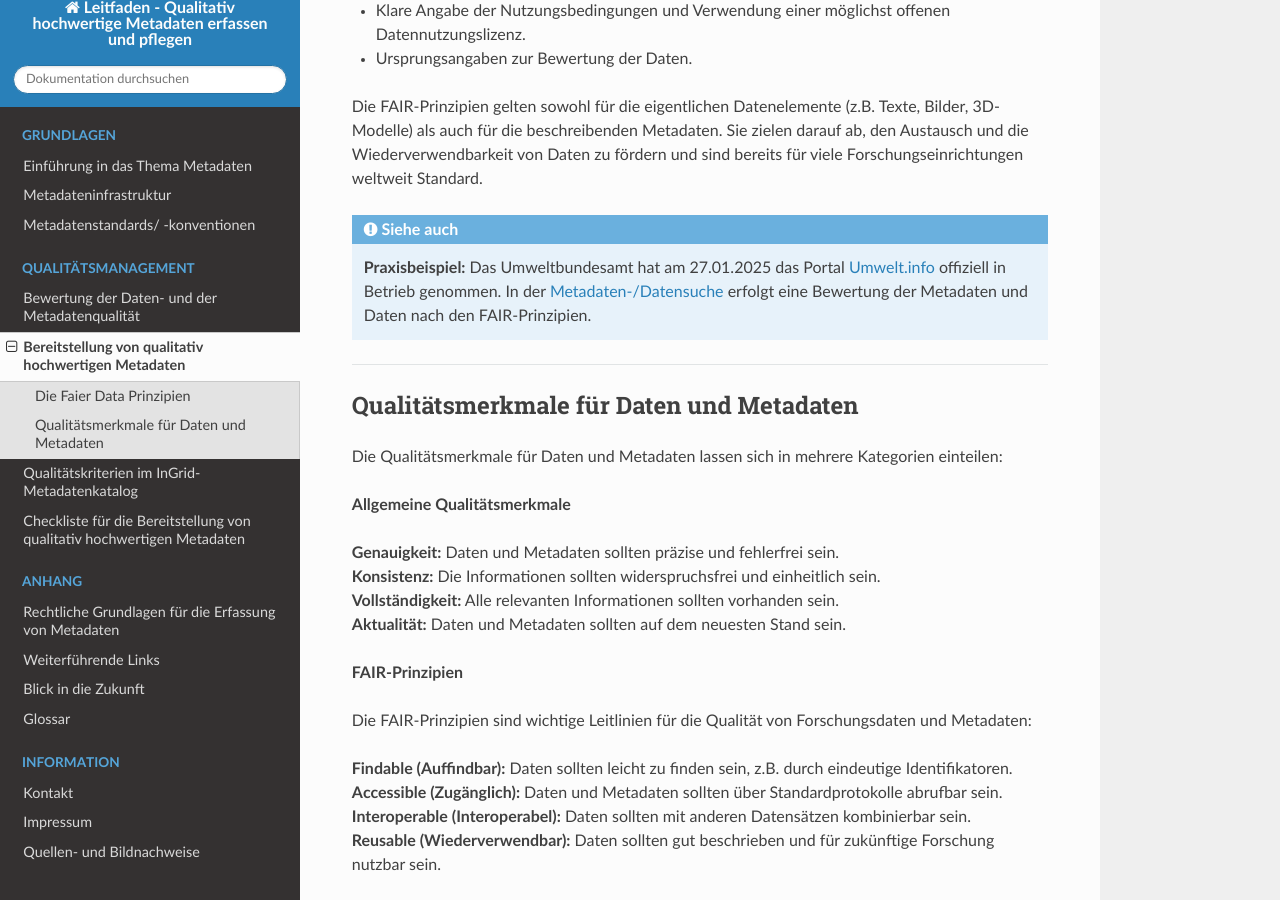
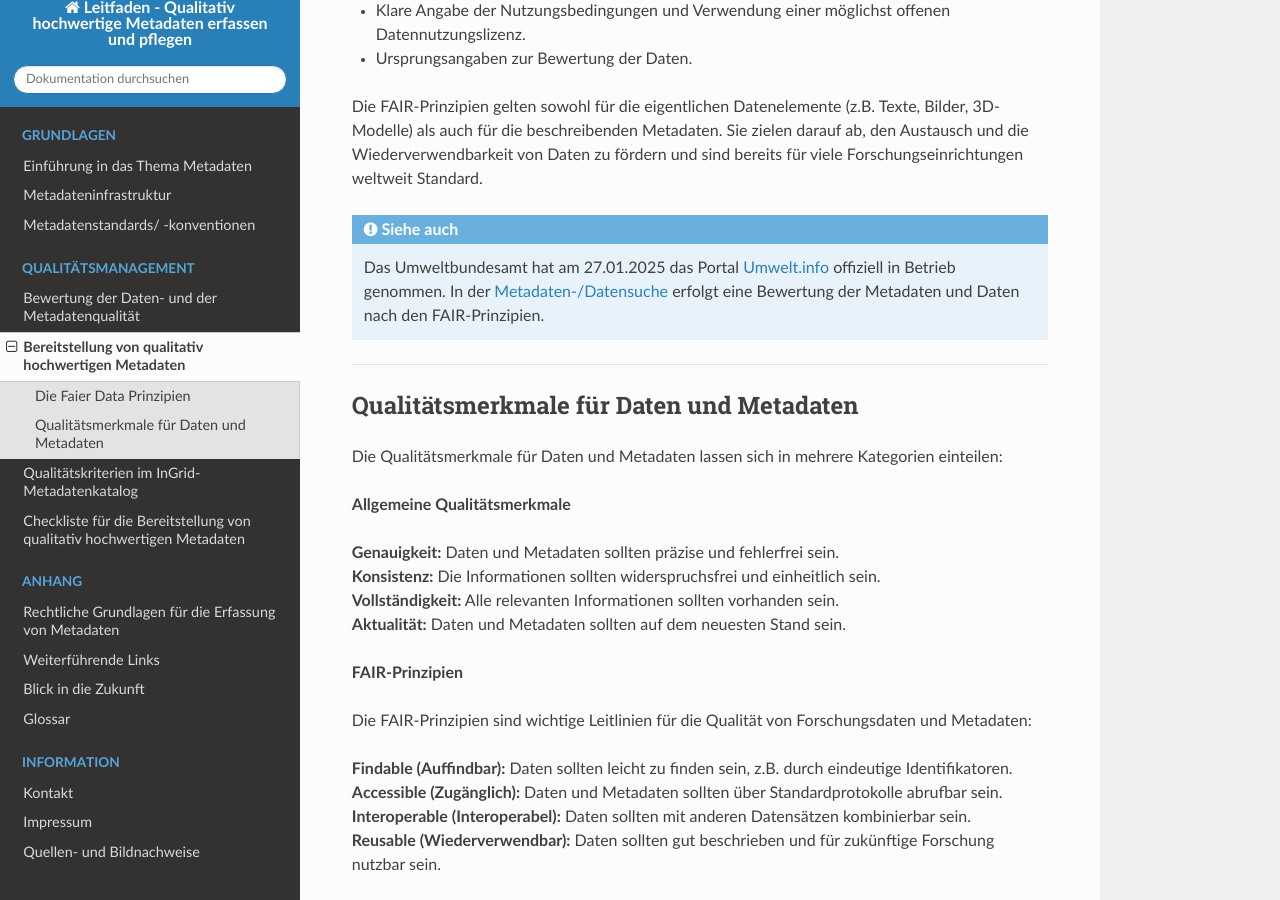
Before and after one commit to tomiwo/ingrid-mdk-st-high-quality-metadata, a Sphinx documentation site: the page built from docs/qualitaetsmanagement/bereitstellung.rst, in a window 1280 px wide and 900 px high, scrolled down 879 px. Built offline with Sphinx 7.4.7 and the Read the Docs theme 3.1.0, drawn with Linux system fonts in a browser that asks for light colours.

Commit message:
Update bereitstellung.rst

```diff
--- a/docs/qualitaetsmanagement/bereitstellung.rst
+++ b/docs/qualitaetsmanagement/bereitstellung.rst
@@ -41,7 +41,7 @@
 Die FAIR-Prinzipien gelten sowohl für die eigentlichen Datenelemente (z.B. Texte, Bilder, 3D-Modelle) als auch für die beschreibenden Metadaten. Sie zielen darauf ab, den Austausch und die Wiederverwendbarkeit von Daten zu fördern und sind bereits für viele Forschungseinrichtungen weltweit Standard.
 
 
-.. seealso:: **Praxisbeispiel:** Das Umweltbundesamt hat am 27.01.2025 das Portal `Umwelt.info <https://umwelt.info/de/>`_ offiziell in Betrieb genommen. In der `Metadaten-/Datensuche <https://umwelt.info/de/suche>`_ erfolgt eine Bewertung der Metadaten und Daten nach den FAIR-Prinzipien.
+.. seealso:: Das Umweltbundesamt hat am 27.01.2025 das Portal `Umwelt.info <https://umwelt.info/de/>`_ offiziell in Betrieb genommen. In der `Metadaten-/Datensuche <https://umwelt.info/de/suche>`_ erfolgt eine Bewertung der Metadaten und Daten nach den FAIR-Prinzipien.
 
 
 ---------------------------------------------------------------------------------------------
```
